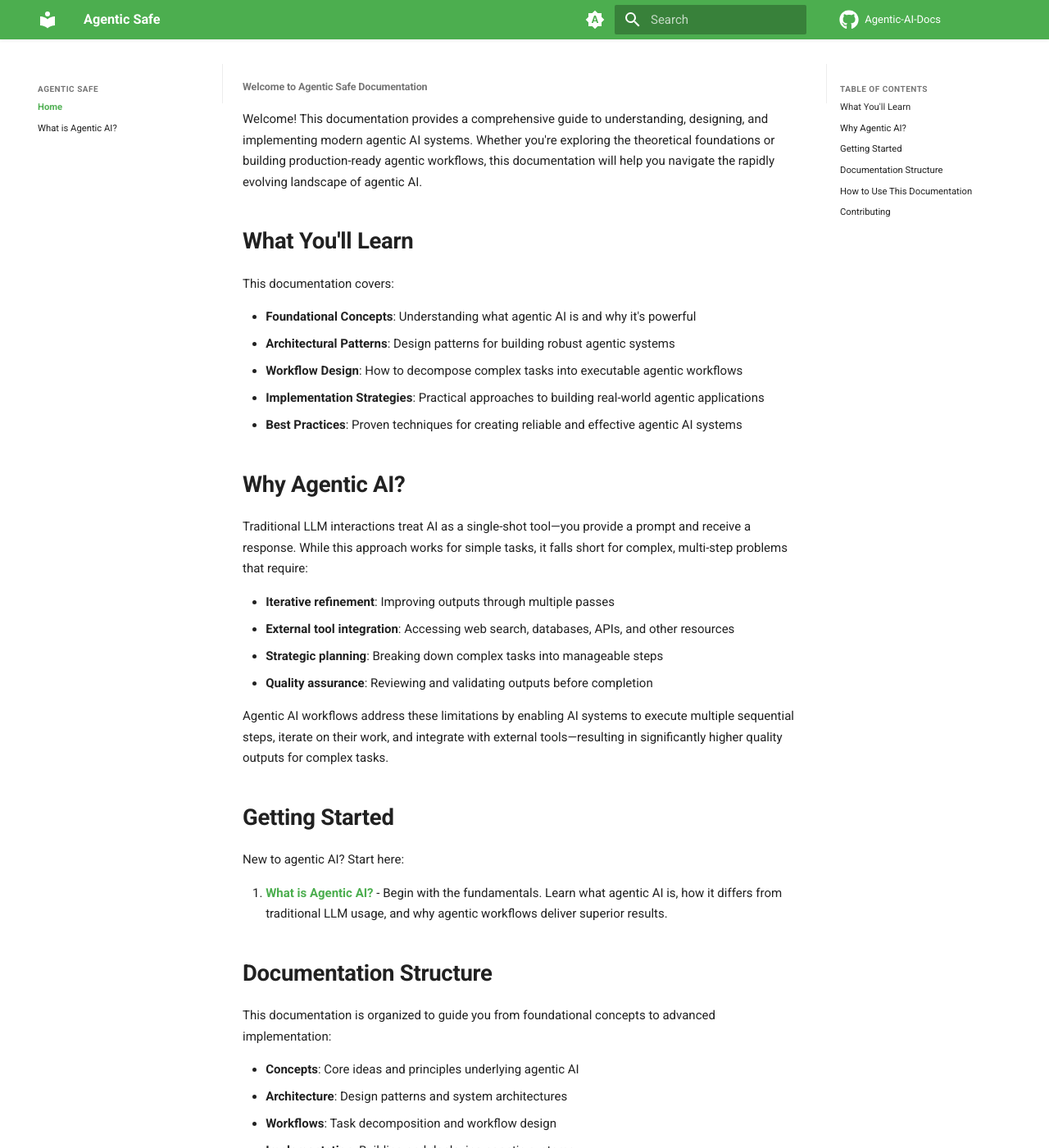
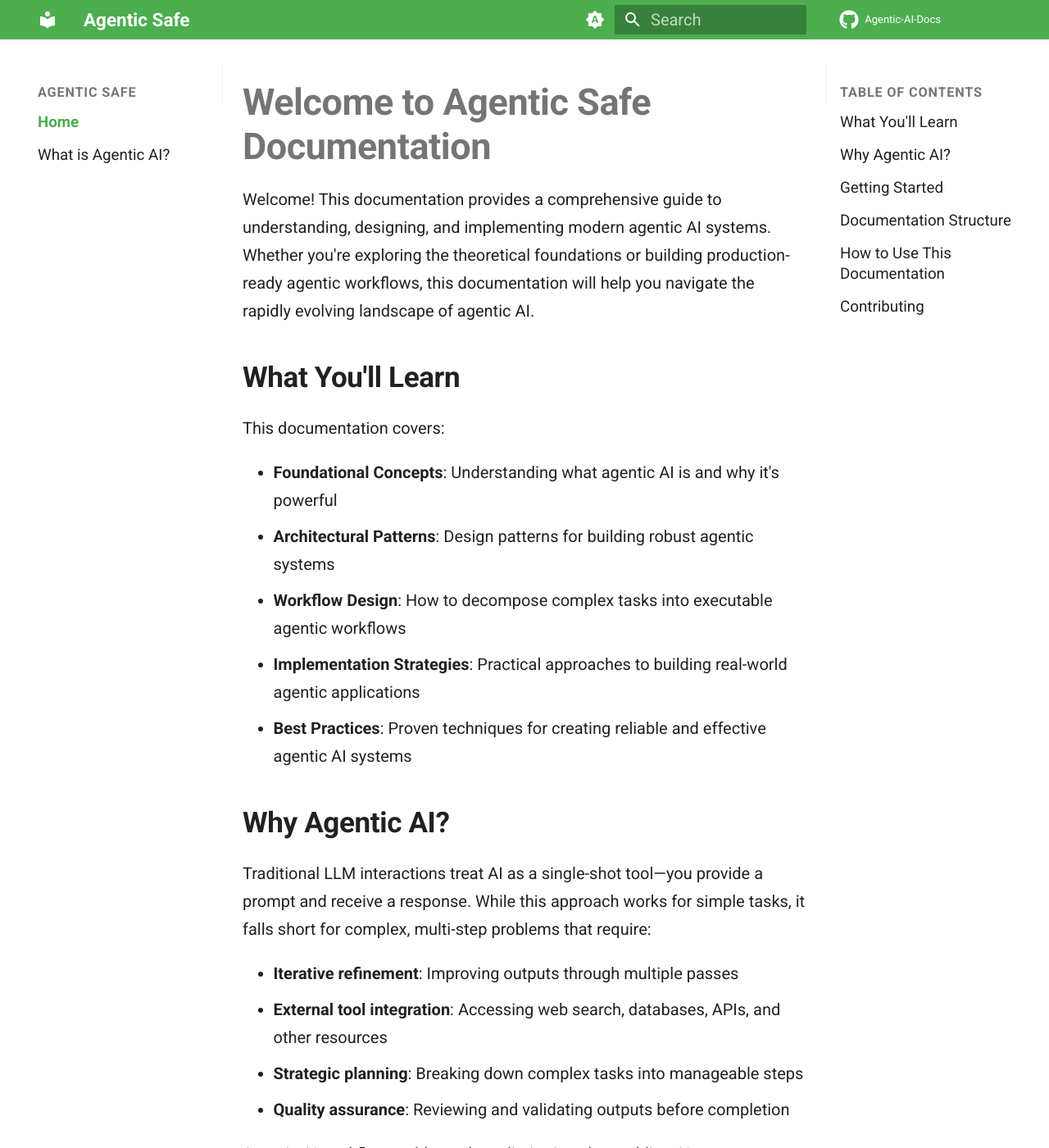
Before and after one commit to ibrahim-shaban-qabaqebo/Agentic-AI-Docs, an MkDocs documentation site: the page built from docs/index.md, in a window 1280 px wide and 1400 px high. Shown: the whole window at 82% size. Built offline with MkDocs 1.6.1 and Material for MkDocs 9.7.7, drawn with Linux system fonts in a browser that asks for light colours; comment, search, counter and statistics services are not loaded.

Commit message:
Update font sizes to follow documentation best practices
- Body text: 16px (optimal for readability)
- H1: 32-36px, H2: 24-28px, H3: 20-22px
- Navigation: 14-15px (readable but compact)
- Code: 14px (slightly smaller than body)
- All sizes follow standard documentation typography guidelines

```diff
--- a/docs/assets/stylesheets/extra.css
+++ b/docs/assets/stylesheets/extra.css
@@ -45,29 +45,29 @@ img.index-header {
   vertical-align: middle;
 }
 
-/* Tagline/Emphasis text (12-14px, italic) */
+/* Tagline/Emphasis text (16-18px, italic) */
 .text-emphasis {
-  font-size: 0.75rem !important; /* ~12px */
+  font-size: 1rem !important; /* ~16px */
   font-weight: 300;
   font-style: italic;
 }
 
 @media screen and (min-width: 76.25em) {
   .text-emphasis {
-    font-size: 0.875rem !important; /* ~14px on larger screens */
+    font-size: 1.125rem !important; /* ~18px on larger screens */
   }
 }
 
-/* Badge text (7-9px) */
+/* Badge text (11-12px) */
 .badge,
 .md-typeset .badge {
-  font-size: 0.4375rem !important; /* ~7px */
+  font-size: 0.6875rem !important; /* ~11px */
 }
 
 @media screen and (min-width: 76.25em) {
   .badge,
   .md-typeset .badge {
-    font-size: 0.5625rem !important; /* ~9px on larger screens */
+    font-size: 0.75rem !important; /* ~12px on larger screens */
   }
 }
 
@@ -105,25 +105,25 @@ img.index-header {
   box-shadow: 0 2px 4px rgba(0, 0, 0, 0.06);
 }
 
-/* Top nav logo (11-13px) */
+/* Top nav logo (16-18px) */
 .md-header__title {
-  font-size: 0.6875rem !important; /* ~11px */
+  font-size: 1rem !important; /* ~16px */
 }
 
 @media screen and (min-width: 76.25em) {
   .md-header__title {
-    font-size: 0.8125rem !important; /* ~13px on larger screens */
+    font-size: 1.125rem !important; /* ~18px on larger screens */
   }
 }
 
-/* Search placeholder (10-12px) */
+/* Search placeholder (14-16px) */
 .md-search__input {
-  font-size: 0.625rem !important; /* ~10px */
+  font-size: 0.875rem !important; /* ~14px */
 }
 
 @media screen and (min-width: 76.25em) {
   .md-search__input {
-    font-size: 0.75rem !important; /* ~12px on larger screens */
+    font-size: 1rem !important; /* ~16px on larger screens */
   }
 }
 
@@ -131,17 +131,23 @@ img.index-header {
   font-weight: 500;
 }
 
-/* Main title - 10px font */
+/* Main title - 32-36px font (best practice for documentation) */
 .md-typeset h1 {
-  font-size: 0.625rem !important; /* ~10px */
+  font-size: 2rem !important; /* ~32px */
   font-weight: 700;
   line-height: 1.2;
   margin-bottom: 1rem;
 }
 
-/* Section headings (18-22px) */
+@media screen and (min-width: 76.25em) {
+  .md-typeset h1 {
+    font-size: 2.25rem !important; /* ~36px on larger screens */
+  }
+}
+
+/* Section headings (24-28px) */
 .md-typeset h2 {
-  font-size: 1.125rem !important; /* ~18px */
+  font-size: 1.5rem !important; /* ~24px */
   font-weight: 600;
   margin-top: 2rem;
   margin-bottom: 1rem;
@@ -149,31 +155,37 @@ img.index-header {
 
 @media screen and (min-width: 76.25em) {
   .md-typeset h2 {
-    font-size: 1.375rem !important; /* ~22px on larger screens */
+    font-size: 1.75rem !important; /* ~28px on larger screens */
   }
 }
 
 .md-typeset h3 {
-  font-size: 0.9375rem !important; /* ~15px */
+  font-size: 1.25rem !important; /* ~20px */
   font-weight: 600;
   margin-top: 1.5rem;
   margin-bottom: 0.75rem;
 }
 
-/* Body text/paragraphs - 12px */
+@media screen and (min-width: 76.25em) {
+  .md-typeset h3 {
+    font-size: 1.375rem !important; /* ~22px on larger screens */
+  }
+}
+
+/* Body text/paragraphs - 16px (standard best practice for readability) */
 .md-typeset {
-  font-size: 0.75rem !important; /* 12px */
+  font-size: 1rem !important; /* 16px */
   line-height: 1.7;
 }
 
 .md-typeset code {
-  font-size: 0.7em !important;
+  font-size: 0.875em !important; /* ~14px */
   padding: 0.2em 0.4em;
   border-radius: 4px;
 }
 
 .md-typeset pre > code {
-  font-size: 0.7em !important;
+  font-size: 0.875em !important; /* ~14px */
   padding: 1em;
 }
 
@@ -183,27 +195,27 @@ img.index-header {
   margin: 1.5em 0;
 }
 
-/* Navigation - Sidebar section titles (7-8px) */
+/* Navigation - Sidebar section titles (12-13px) */
 .md-nav__title {
   font-weight: 600;
-  font-size: 0.4375rem !important; /* ~7px */
+  font-size: 0.75rem !important; /* ~12px */
   text-transform: uppercase;
   letter-spacing: 0.05em;
 }
 
 @media screen and (min-width: 76.25em) {
   .md-nav__title {
-    font-size: 0.5rem !important; /* ~8px on larger screens */
+    font-size: 0.8125rem !important; /* ~13px on larger screens */
   }
 }
 
-/* Navigation - Menu items (8-9px) - simple text, no buttons */
+/* Navigation - Menu items (14-15px) - simple text, no buttons */
 .md-nav__item {
   margin-bottom: 0.2rem; /* Reduced spacing between items */
 }
 
 .md-nav__item .md-nav__link {
-  font-size: 0.5rem !important; /* ~8px */
+  font-size: 0.875rem !important; /* ~14px */
   padding: 0.1rem 0; /* Reduced vertical padding */
   border-radius: 0;
   background: none;
@@ -212,7 +224,7 @@ img.index-header {
 
 @media screen and (min-width: 76.25em) {
   .md-nav__item .md-nav__link {
-    font-size: 0.5625rem !important; /* ~9px on larger screens */
+    font-size: 0.9375rem !important; /* ~15px on larger screens */
   }
 }
 
@@ -303,9 +315,9 @@ img.index-header {
     margin-bottom: 0.2rem; /* Reduced spacing between items */
   }
 
-  /* TOC heading - same as left nav (7-8px) */
+  /* TOC heading - same as left nav (12-13px) */
   .md-nav--secondary .md-nav__title {
-    font-size: 0.4375rem !important; /* ~7px */
+    font-size: 0.75rem !important; /* ~12px */
     font-weight: 600;
     text-transform: uppercase;
     letter-spacing: 0.05em;
@@ -313,13 +325,13 @@ img.index-header {
 
   @media screen and (min-width: 76.25em) {
     .md-nav--secondary .md-nav__title {
-      font-size: 0.5rem !important; /* ~8px on larger screens */
+      font-size: 0.8125rem !important; /* ~13px on larger screens */
     }
   }
 
-  /* TOC links - same as left nav (8-9px) - simple text, no buttons */
+  /* TOC links - same as left nav (14-15px) - simple text, no buttons */
   .md-nav--secondary .md-nav__link {
-    font-size: 0.5rem !important; /* ~8px */
+    font-size: 0.875rem !important; /* ~14px */
     padding: 0.1rem 0; /* Reduced vertical padding */
     border-radius: 0;
     background: none;
@@ -328,7 +340,7 @@ img.index-header {
 
   @media screen and (min-width: 76.25em) {
     .md-nav--secondary .md-nav__link {
-      font-size: 0.5625rem !important; /* ~9px on larger screens */
+      font-size: 0.9375rem !important; /* ~15px on larger screens */
     }
   }
 
```
